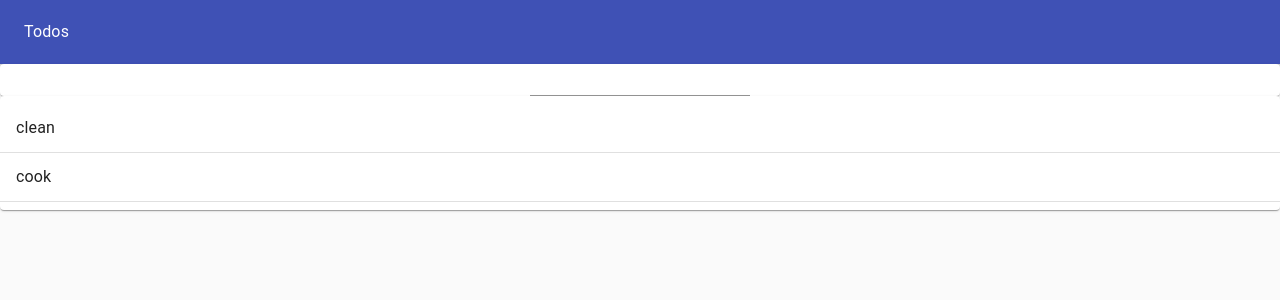
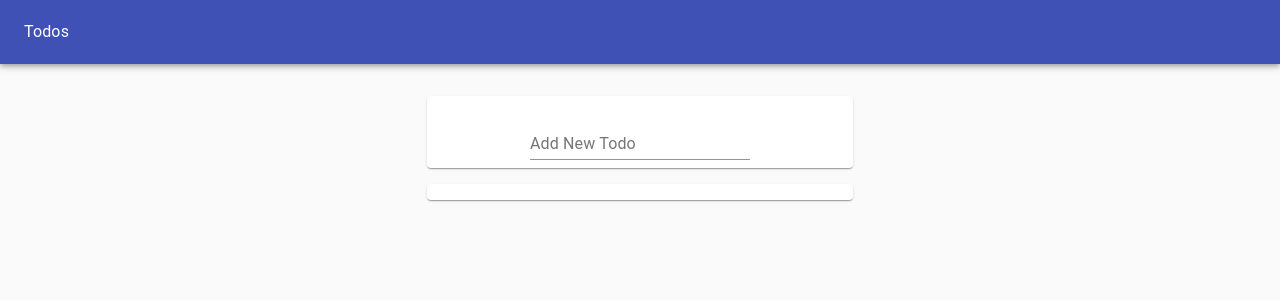
Before and after one commit to azra-l/react-todo, a React (Create React App) app: page / in a window 1280 px wide. Shown: the top 300 px of the page. Built offline with nearby package versions, Linux system fonts and the light colour scheme.

Commit message:
todo component

```diff
--- a/package.json
+++ b/package.json
@@ -4,6 +4,7 @@
   "private": true,
   "dependencies": {
     "@material-ui/core": "^4.12.3",
+    "@material-ui/icons": "^4.11.2",
     "@mui/material": "^5.2.5",
     "@testing-library/jest-dom": "^5.16.1",
     "@testing-library/react": "^12.1.2",
@@ -11,6 +12,8 @@
     "react": "^17.0.2",
     "react-dom": "^17.0.2",
     "react-scripts": "5.0.0",
+    "util": "^0.12.4",
+    "uuidv4": "^6.2.12",
     "web-vitals": "^2.1.2"
   },
   "scripts": {
--- /dev/null
+++ b/src/Todo.js
@@ -0,0 +1,37 @@
+import { ListItem, ListItemText, Checkbox, IconButton, ListItemSecondaryAction} from "@material-ui/core";
+import { DeleteOutlineRounded, Edit } from '@material-ui/icons';
+
+const Todo = (props) => {
+    const { task, completed, id, removeTodo, toggleTodo } = props;
+
+    const handleDelete = (e) => {
+        e.preventDefault();
+        removeTodo(id);
+    }
+
+    const handleToggleComplete = (e) => {
+        e.preventDefault();
+        toggleTodo(id);
+    }
+
+    return(
+        <div>
+             <ListItem>
+                 <Checkbox checked={completed} tabIndex={-1} onClick={handleToggleComplete}/>
+                <ListItemText>
+                   {task}
+                </ListItemText>
+                <ListItemSecondaryAction>
+                    <IconButton aria-label="Delete" onClick={handleDelete}>
+                        <DeleteOutlineRounded/>
+                    </IconButton>
+                    <IconButton aria-label="Edit" >
+                        <Edit/>
+                    </IconButton>
+                </ListItemSecondaryAction>
+            </ListItem>
+        </div>
+    )
+}
+
+export default Todo;
--- a/src/TodoApp.js
+++ b/src/TodoApp.js
@@ -3,24 +3,39 @@ import Paper from "@material-ui/core/Paper";
 import AppBar from "@material-ui/core/AppBar";
 import Toolbar  from "@material-ui/core/Toolbar";
 import Typography from "@material-ui/core/Typography";
+import Grid from "@material-ui/core/Grid";
 import TodoList from "./TodoList";
 import TodoForm from "./TodoForm";
-
+import { v4 as uuid } from 'uuid';
 import './TodoApp.css'
 
 
-
 const TodoApp = () => {
-    const [todos, setTodos] = useState([{id: 1, task: "clean", completed: false}, {id: 2, task: "cook", completed: false}]);
+    const [todos, setTodos] = useState([]);
 
     const addTodo = (todoTask) => {
+        const id = uuid();
        const todo = {
-           id: todos.length,
+           id: id,
            task: todoTask,
            completed: false
        };
        setTodos([...todos, todo]);
     }
+
+    const removeTodo = (todoId) => {
+        const res = todos.filter((todo) => todo.id !== todoId);
+        setTodos(res);
+    }
+
+    const toggleTodo = (todoId) => {
+        const updated = todos.map((todo) => {
+            return todo.id === todoId ? {...todo, completed: !todo.completed} : todo;
+        });
+
+        setTodos(updated);
+    }
+
     return(
         <div>
             <Paper style={{
@@ -35,8 +50,12 @@ const TodoApp = () => {
                         <Typography color='inherit'>Todos</Typography>
                     </Toolbar>
                 </AppBar>
-                <TodoForm addTodo={addTodo}/>
-                <TodoList todos={todos}/>
+                <Grid container justifyContent='center' style={{marginTop:"1rem"}}>
+                    <Grid item xs={11} md={8} lg={4}>
+                        <TodoForm addTodo={addTodo}/>
+                        <TodoList todos={todos} removeTodo={removeTodo} toggleTodo={toggleTodo}/>
+                    </Grid>
+                </Grid>
             </Paper>
         </div>
     )
--- a/src/TodoForm.js
+++ b/src/TodoForm.js
@@ -12,9 +12,14 @@ const TodoForm = (props) => {
     }
 
     return(
-        <Paper>
+        <Paper style={{ margin: "1rem 0", padding: "0 1rem"}}>
             <form onSubmit={handleSubmit}>
-            <TextField value={value} onChange={handleChange}/>
+            <TextField
+                value={value}
+                onChange={handleChange}
+                margin="normal"
+                label="Add New Todo"
+            />
             </form>
         </Paper>
     )
--- a/src/TodoList.js
+++ b/src/TodoList.js
@@ -1,5 +1,6 @@
 import React from "react";
-import { Paper, List, Divider, ListItem, ListItemText } from "@material-ui/core";
+import { Paper, List, Divider } from "@material-ui/core";
+import Todo from "./Todo";
 
 const TodoList = (props) => {
     return(
@@ -8,9 +9,12 @@ const TodoList = (props) => {
                 <List>
                     {props.todos.map((todo) => (
                         <>
-                            <ListItem>
-                                <ListItemText>{todo.task}</ListItemText>
-                            </ListItem>
+                           <Todo
+                            task={todo.task}
+                            key={todo.id} id={todo.id}
+                            completed={todo.completed}
+                            removeTodo = {props.removeTodo}
+                            toggleTodo = {props.toggleTodo}/>
                             <Divider/>
                         </>
                     ))}
```
Also changed, not shown: 1 other file (tests, documents, lock files or other folders).
